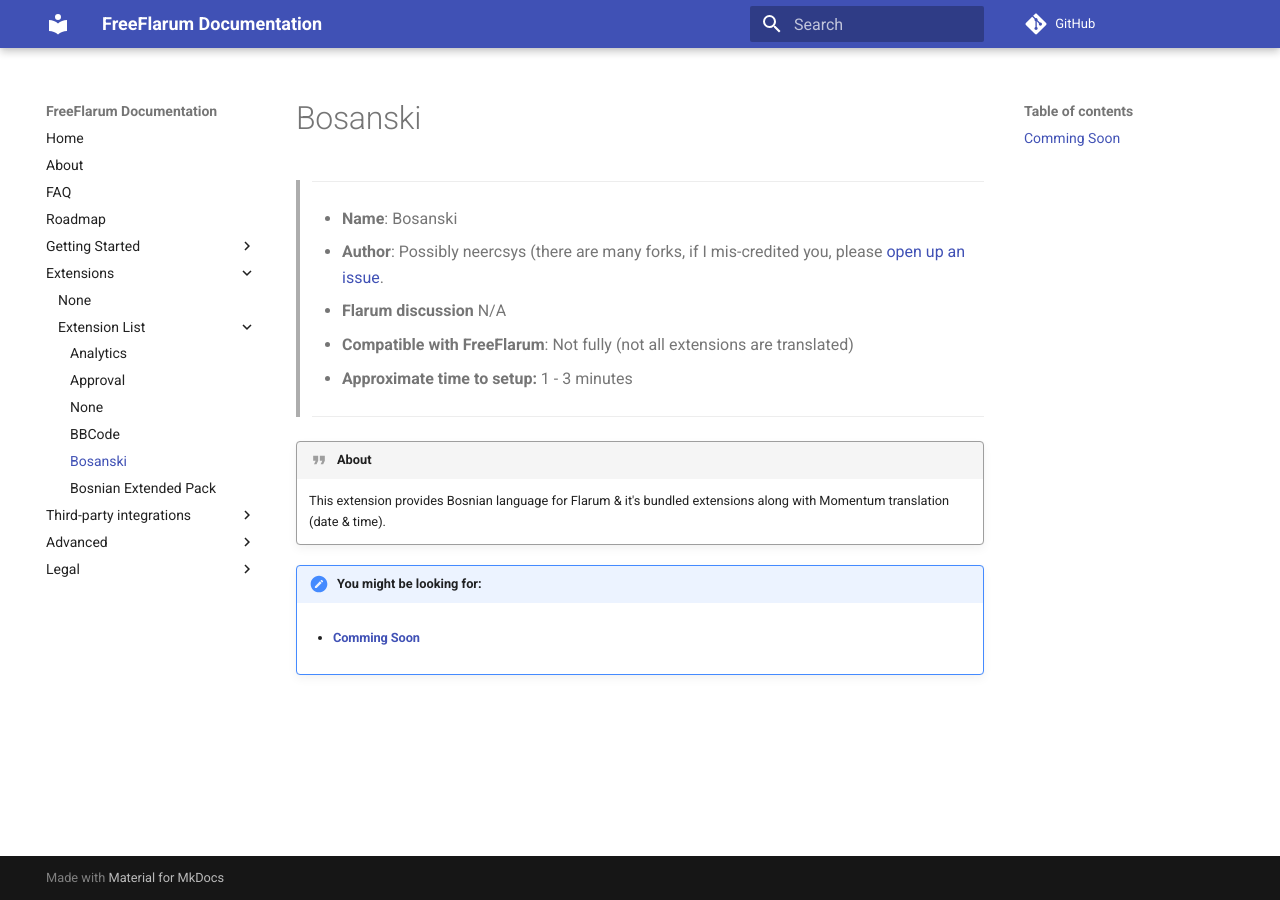
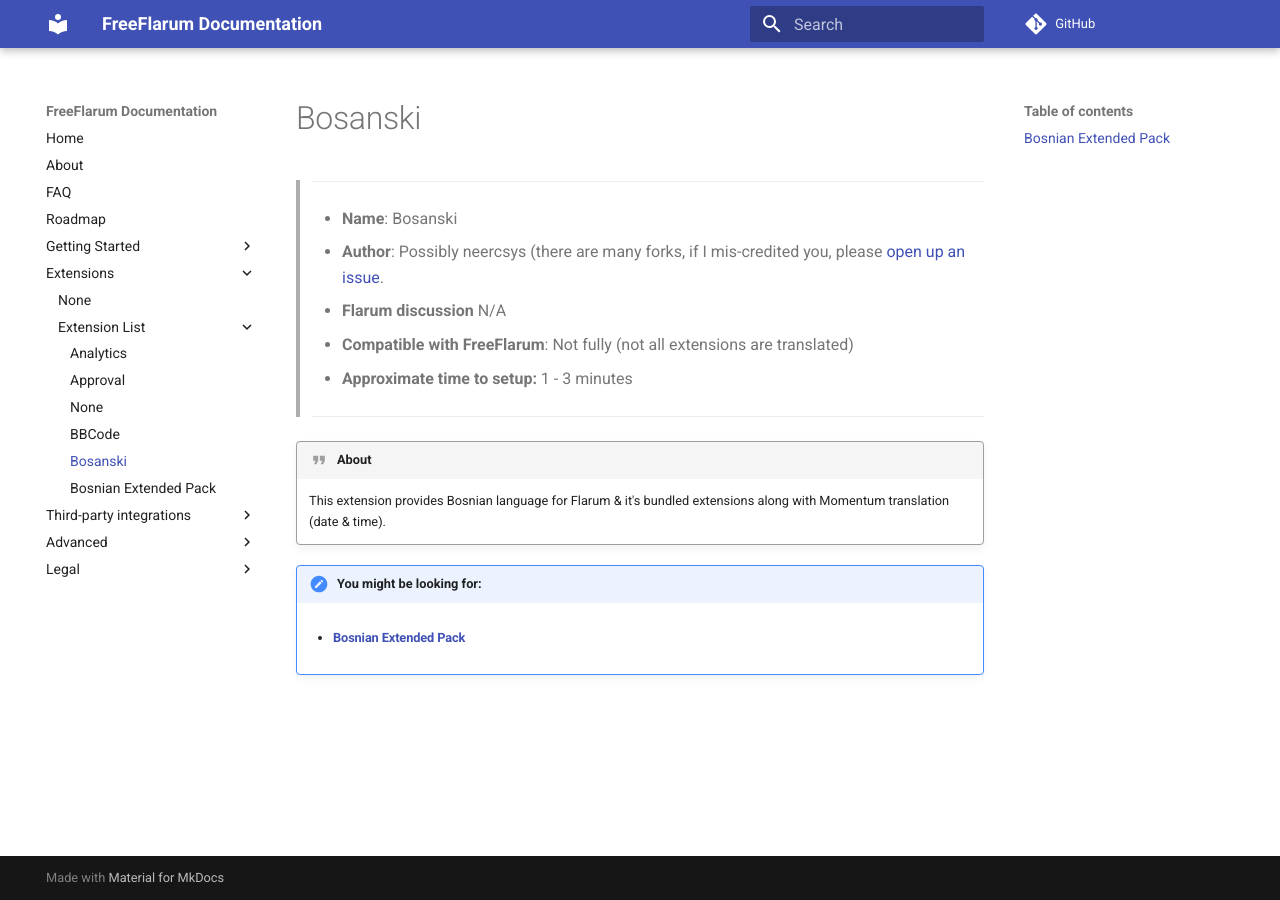
Before and after one commit to FreeFlarum/freeflarum.com, an MkDocs documentation site: the page built from docs/howto/extensions/Bosanski.md, in a window 1280 px wide. Built offline with MkDocs 1.6.1 and Material for MkDocs 9.7.7, drawn with Linux system fonts in a browser that asks for light colours; comment, search, counter and statistics services are not loaded.

Commit message:
You might be looking for - Bosnian Extended Pack

```diff
--- a/docs/howto/extensions/Bosanski.md
+++ b/docs/howto/extensions/Bosanski.md
@@ -12,4 +12,4 @@
 
 
 !!! note "You might be looking for:"
-    - #### **[Comming Soon]()**
+    - #### **[Bosnian Extended Pack](https://www.freeflarum.com/docs/howto/extensions/Bosnian-Extended-Pack/)**
```
